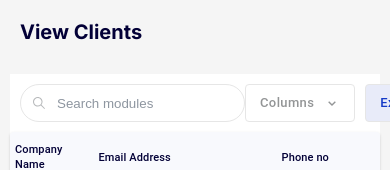
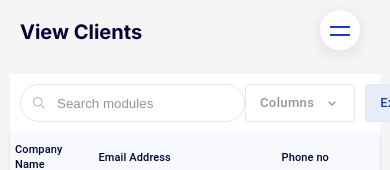
Before and after one commit to Bhavani-Bolloju/Client-master, a React (Vite) app: page /clientMaster/viewClients in a window 390 px wide. Shown: the top 170 px of the page. Built offline with nearby package versions, Linux system fonts and the light colour scheme.

Commit message:
made sidebar responsive

```diff
--- /dev/null
+++ b/src/components/ui/HamburgerIcon.jsx
@@ -0,0 +1,61 @@
+import React, { useState } from "react";
+import styled from "styled-components";
+
+function HamburgerIcon({ isOpen, onOpen }) {
+  return (
+    <Icon
+      onClick={() => onOpen((prev) => !prev)}
+      className={isOpen ? "active" : ""}
+    >
+      <div></div>
+      <div></div>
+    </Icon>
+  );
+}
+
+const Icon = styled.button`
+  @media screen and (min-width: 950px) {
+    display: none;
+  }
+  border: none;
+  position: fixed;
+  right: 3rem;
+  top: 1rem;
+  background-color: #fff;
+  height: 4rem;
+  width: 4rem;
+  display: flex;
+  align-items: center;
+  justify-content: center;
+  border-radius: 50%;
+  z-index: 20;
+  box-shadow: 0 4px 10px 5px rgba(0, 0, 0, 0.05);
+
+  div {
+    background-color: #153ac7;
+    width: 2rem;
+    height: 2px;
+    position: absolute;
+    &:first-child {
+      top: 40%;
+      transition: all 0.2s;
+    }
+    &:last-child {
+      top: 60%;
+      transition: all 0.2s;
+    }
+  }
+
+  &.active {
+    div {
+      &:first-child {
+        transform: rotate(127deg) translate(1px, -2px);
+      }
+      &:last-child {
+        transform: rotate(-143deg) translate(3.5px, 6px);
+      }
+    }
+  }
+`;
+
+export default HamburgerIcon;
--- a/src/pages/ClientMaster.jsx
+++ b/src/pages/ClientMaster.jsx
@@ -1,13 +1,16 @@
-import React from "react";
+import React, { useState } from "react";
 import { Outlet } from "react-router-dom";
 import styled from "styled-components";
 import { NavLink } from "react-router-dom";
 import InputSearch from "../components/ui/InputSearch";
+import HamburgerIcon from "../components/ui/HamburgerIcon";
 
 function ClientMaster() {
+  const [isOpen, setIsOpen] = useState(false);
   return (
     <Main>
-      <Nav>
+      <HamburgerIcon isOpen={isOpen} onOpen={setIsOpen} />
+      <Nav className={isOpen ? "active" : ""}>
         <h3>company name</h3>
         <InputSearch />
         <p>client master</p>
@@ -58,7 +61,18 @@
     gap: 1.8rem;
     padding: 1.5rem;
     @media screen and (max-width: 950px) {
-      display: none;
+      position: fixed;
+      right: 0;
+      height: 100%;
+      z-index: 10;
+      background-color: #ffffff78;
+      backdrop-filter: blur(10px);
+      transform: translateX(100%);
+      transition: all 1s;
+    }
+
+    &.active {
+      transform: translateX(0%);
     }
   }
 
```
